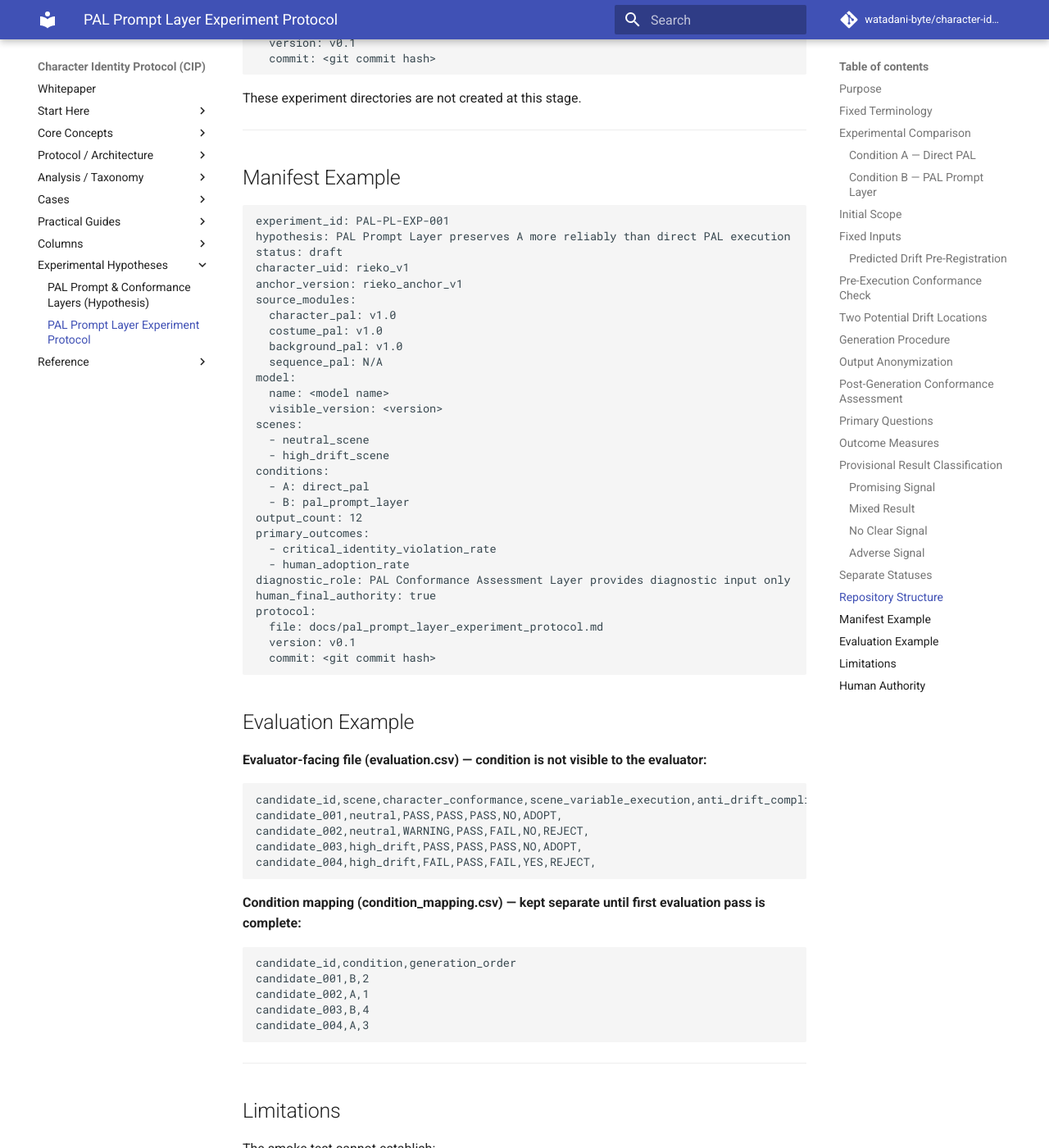
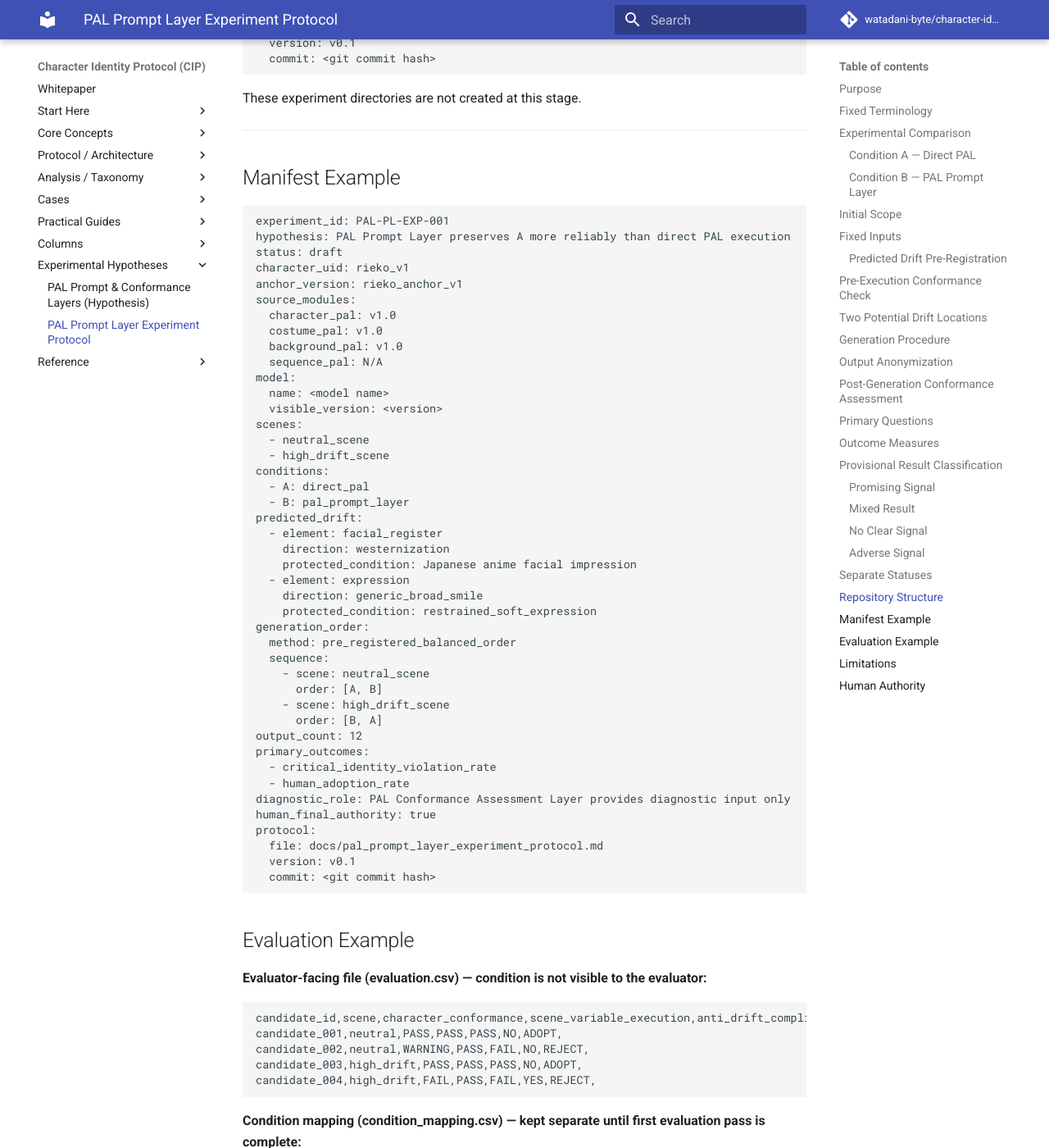
Before and after one commit to watadani-byte/character-identity-protocol, an MkDocs documentation site: the page built from docs/pal_prompt_layer_experiment_protocol.md, in a window 1280 px wide and 1400 px high, scrolled down 10788 px. Shown: the whole window at 82% size. Built offline with MkDocs 1.6.1 and Material for MkDocs 9.7.7, drawn with Linux system fonts in a browser that asks for light colours; comment, search, counter and statistics services are not loaded; some of the changed text lies outside the part shown.

Commit message:
pal_prompt_layer_experiment_protocol.md を更新

````diff
--- a/docs/pal_prompt_layer_experiment_protocol.md
+++ b/docs/pal_prompt_layer_experiment_protocol.md
@@ -442,6 +442,20 @@ scenes:
 conditions:
   - A: direct_pal
   - B: pal_prompt_layer
+predicted_drift:
+  - element: facial_register
+    direction: westernization
+    protected_condition: Japanese anime facial impression
+  - element: expression
+    direction: generic_broad_smile
+    protected_condition: restrained_soft_expression
+generation_order:
+  method: pre_registered_balanced_order
+  sequence:
+    - scene: neutral_scene
+      order: [A, B]
+    - scene: high_drift_scene
+      order: [B, A]
 output_count: 12
 primary_outcomes:
   - critical_identity_violation_rate
@@ -469,11 +483,11 @@ candidate_004,high_drift,FAIL,PASS,FAIL,YES,REJECT,
 **Condition mapping (condition_mapping.csv) — kept separate until first evaluation pass is complete:**
 
 ```csv
-candidate_id,condition,generation_order
-candidate_001,B,2
-candidate_002,A,1
-candidate_003,B,4
-candidate_004,A,3
+candidate_id,condition,scene,session_id,generation_order
+candidate_001,B,neutral,session_B_neutral_01,2
+candidate_002,A,neutral,session_A_neutral_01,1
+candidate_003,B,high_drift,session_B_high_01,4
+candidate_004,A,high_drift,session_A_high_01,3
 ```
 
 -----
````
